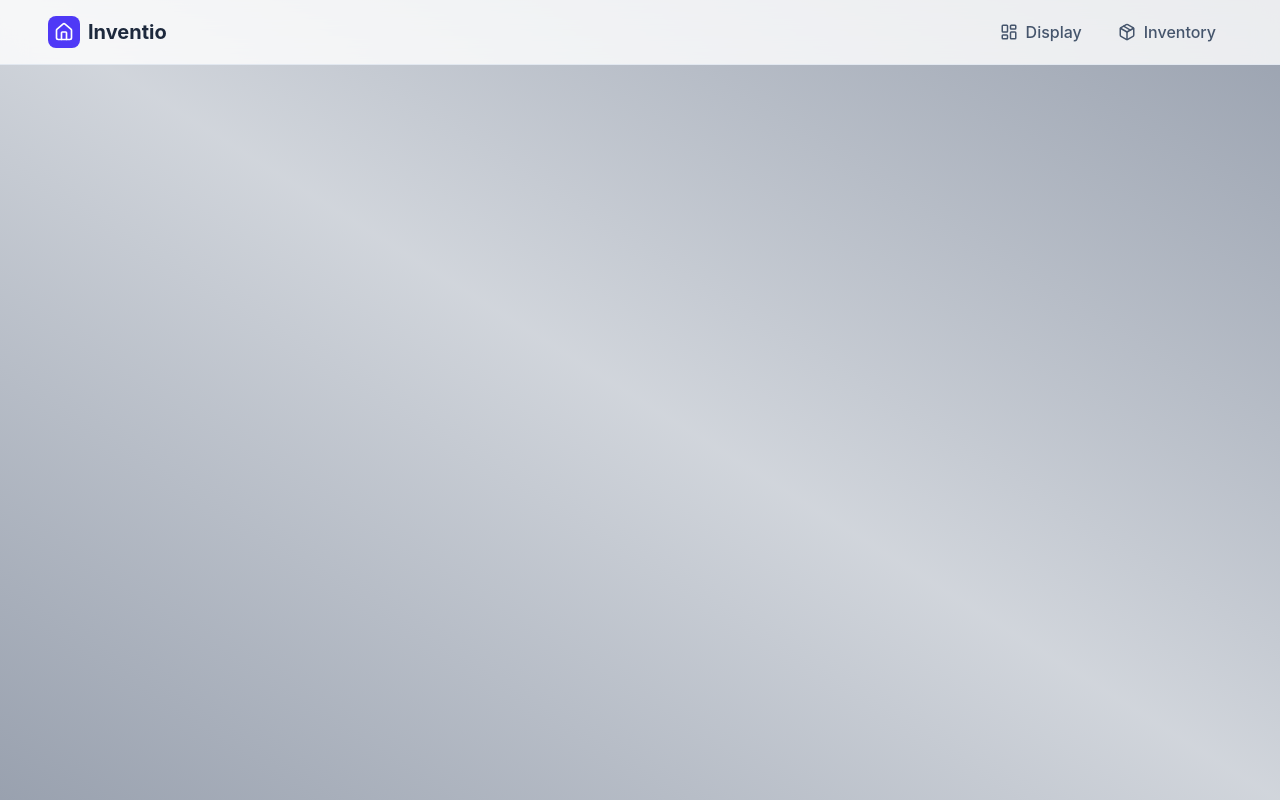
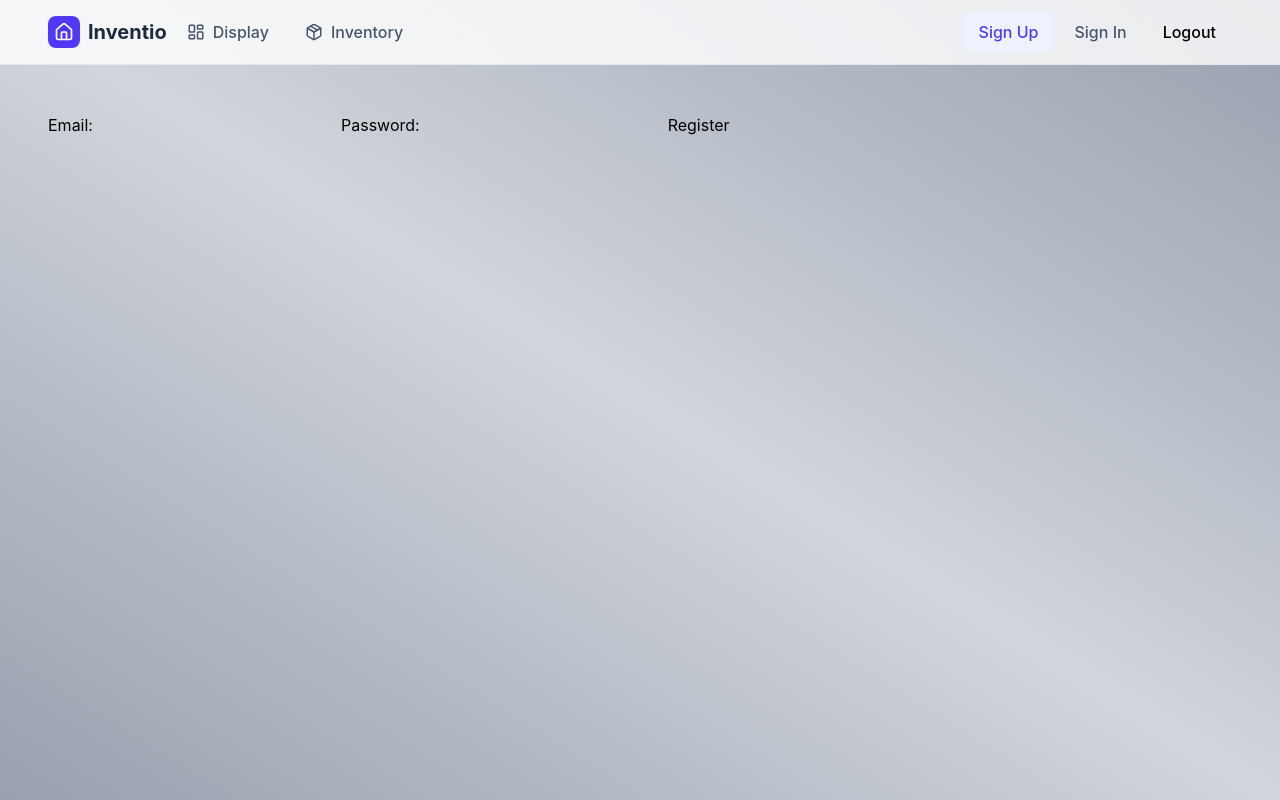
Before and after one commit to norbe98/smart-finance-dashboard, a React (Vite) app in the folder frontend/: page /signup in a window 1280 px wide. Built offline with nearby package versions, Linux system fonts and the light colour scheme.

Commit message:
setting up auth frontend, pages, context, types, UI

```diff
--- a/frontend/src/App.tsx
+++ b/frontend/src/App.tsx
@@ -4,6 +4,8 @@ import Display from "./pages/Display";
 import Inventory from "./pages/Inventory";
 import Navbar from "./components/Navbar";
 import { Toaster } from "sonner";
+import SignInPage from "./pages/SignInPage";
+import SignUpPage from "./pages/SignUpPage";
 
 export default function App() {
 
@@ -18,6 +20,8 @@ export default function App() {
       <main className="max-w-screen-2xl mx-auto p-4 md:p-12 animate-in fade-in duration-500">
         <Routes>
           <Route path="/" element={<Home />} />
+          <Route path="/signup" element={<SignUpPage />} />
+          <Route path="/signin" element={<SignInPage />} />
           <Route path="/display" element={<Display />} />
           <Route path="/inventory" element={<Inventory />} />
         </Routes>
--- a/frontend/src/components/Navbar.tsx
+++ b/frontend/src/components/Navbar.tsx
@@ -15,25 +15,42 @@ export default function Navbar() {
             <div className="max-w-screen-2xl mx-auto px-4 md:px-12">
                 <div className="flex justify-between items-center h-16">
 
+                    <div className="md:flex items-center gap-1">
                         <Link to="/" className="flex items-center gap-2 font-bold text-xl text-slate-800">
                             <div className="bg-indigo-600 p-1.5 rounded-lg">
                                 <Home size={20} className="text-white" />
                             </div>
                             <span>Inventio</span>
                         </Link>
-
-                    <div className="hidden md:flex items-center gap-1">
                         <Link
                             to="/display"
-                            className={`flex items-center gap-2 px-4 py-2 rounded-lg transition-colors ${isActive('/display') ? 'bg-indigo-50 text-indigo-600' : 'text-slate-600 hover:bg-slate-50'}`}>
+                            className={`hidden md:flex items-center gap-2 px-4 py-2 rounded-lg transition-colors ${isActive('/display') ? 'bg-indigo-50 text-indigo-600' : 'text-slate-600 hover:bg-slate-50'}`}>
                             <LayoutDashboard size={18} />
                             <span className="font-medium">Display</span>
                         </Link>
                         <Link
                             to="/inventory"
-                            className={`flex items-center gap-2 px-4 py-2 rounded-lg transition-colors ${isActive('/inventory') ? 'bg-indigo-50 text-indigo-600' : 'text-slate-600 hover:bg-slate-50'}`}>
+                            className={`hidden md:flex items-center gap-2 px-4 py-2 rounded-lg transition-colors ${isActive('/inventory') ? 'bg-indigo-50 text-indigo-600' : 'text-slate-600 hover:bg-slate-50'}`}>
                             <Package size={18} />
                             <span className="font-medium">Inventory</span>
+                        </Link>
+                    </div>
+
+                    <div className="hidden md:flex items-center gap-1">
+                        <Link
+                            to="/signup"
+                            className={`flex items-center gap-2 px-4 py-2 rounded-lg transition-colors ${isActive('/signup') ? 'bg-indigo-50 text-indigo-600' : 'text-slate-600 hover:bg-slate-50'}`}>
+                            <span className="font-medium">Sign Up</span>
+                        </Link>
+                        <Link
+                            to="/signin"
+                            className={`flex items-center gap-2 px-4 py-2 rounded-lg transition-colors ${isActive('/signin') ? 'bg-indigo-50 text-indigo-600' : 'text-slate-600 hover:bg-slate-50'}`}>
+                            <span className="font-medium">Sign In</span>
+                        </Link>
+                        <Link
+                            to="/"
+                            className={`flex items-center gap-2 px-4 py-2 rounded-lg transition-colors`}>
+                            <span className="font-medium">Logout</span>
                         </Link>
                     </div>
 
@@ -47,6 +64,18 @@ export default function Navbar() {
 
             {isOpen && (
                 <div className="md:hidden border-t border-slate-100 bg-white p-4 space-y-2 animate-in slide-in-from-top duration-300">
+                    <Link
+                        onClick={() => setIsOpen(false)}
+                        to="/signup"
+                        className="flex items-center gap-3 p-3 rounded-xl hover:bg-slate-50 text-slate-700">
+                        Sign Up
+                    </Link>
+                    <Link
+                        onClick={() => setIsOpen(false)}
+                        to="/signin"
+                        className="flex items-center gap-3 p-3 rounded-xl hover:bg-slate-50 text-slate-700">
+                        Sign In
+                    </Link>
                     <Link
                         onClick={() => setIsOpen(false)}
                         to="/display"
--- /dev/null
+++ b/frontend/src/context/AuthContext.tsx
@@ -0,0 +1,18 @@
+import { createContext, useContext } from "react";
+import type { AuthContext } from "../types/types";
+
+const AuthContext = createContext<AuthContext | null>(null)
+
+export default function AuthProvider({children}: {children: React.ReactNode}) {
+    return (
+        <AuthContext.Provider value={{}}>
+            {children}
+        </AuthContext.Provider>
+    )
+}
+
+export function useAuth() {
+    const ctx = useContext(AuthContext)
+    if(!ctx) throw new Error("AuthContext does not exist!");
+    return ctx
+}
--- a/frontend/src/main.tsx
+++ b/frontend/src/main.tsx
@@ -5,15 +5,18 @@ import App from './App.tsx'
 import { BrowserRouter } from 'react-router-dom'
 import InventoryProvider from './context/InventoryContext.tsx'
 import TransactionsProvider from './context/TranscationsContext.tsx'
+import AuthProvider from './context/AuthContext.tsx'
 
 createRoot(document.getElementById('root')!).render(
   <StrictMode>
     <BrowserRouter>
-      <InventoryProvider>
-        <TransactionsProvider>
-          <App />
-        </TransactionsProvider>
-      </InventoryProvider>
+      <AuthProvider>
+        <InventoryProvider>
+          <TransactionsProvider>
+            <App />
+          </TransactionsProvider>
+        </InventoryProvider>
+      </AuthProvider>
     </BrowserRouter>
   </StrictMode>,
 )
--- /dev/null
+++ b/frontend/src/pages/SignInPage.tsx
@@ -0,0 +1,7 @@
+export default function SignInPage() {
+    return (
+        <>
+        SIGN N
+        </>
+    )
+}
--- /dev/null
+++ b/frontend/src/pages/SignUpPage.tsx
@@ -0,0 +1,21 @@
+import { useState } from "react"
+
+export default function SignUpPage() {
+
+    const [email, setEmail] = useState<string>("")
+    const [password, setPassword] = useState<string>("")
+
+    return (
+        <div>
+            <form>
+                <label>Email:
+                    <input value={email} type="email" onChange={(e) => setEmail(e.target.value)}/>
+                </label>
+                <label>Password:
+                    <input value={password} type="password" onChange={(e) => setPassword(e.target.value)}/>
+                </label>
+                <button>Register</button>
+            </form>
+        </div>
+    )
+}
```
Also changed, not shown: frontend/src/types/types.ts (+14 -0 lines). Lines whose indentation alone changed are shown as unchanged.
